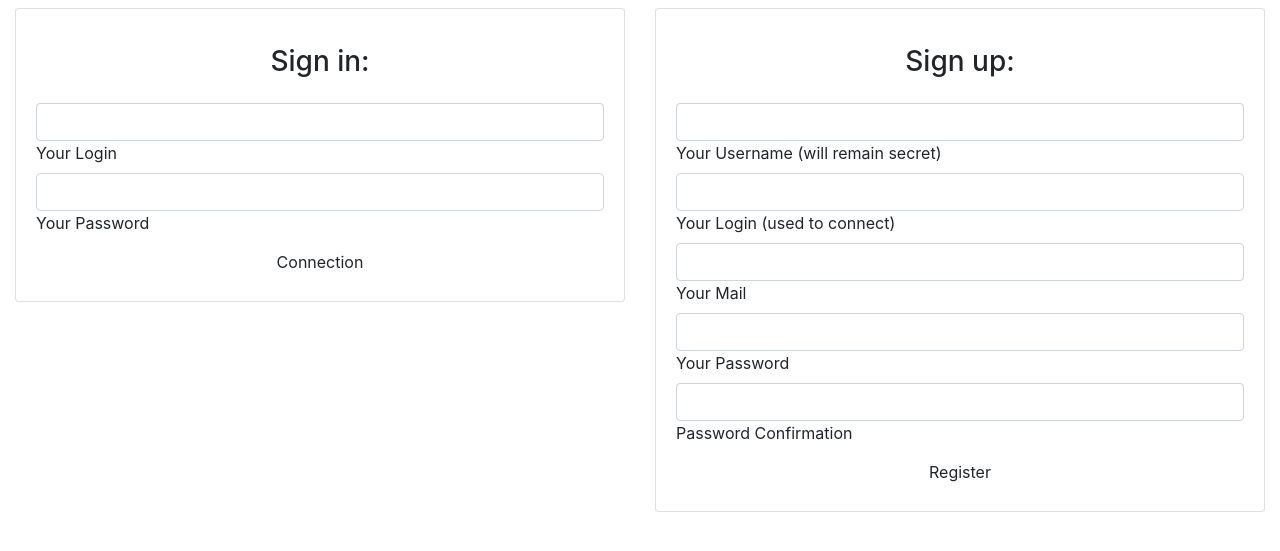
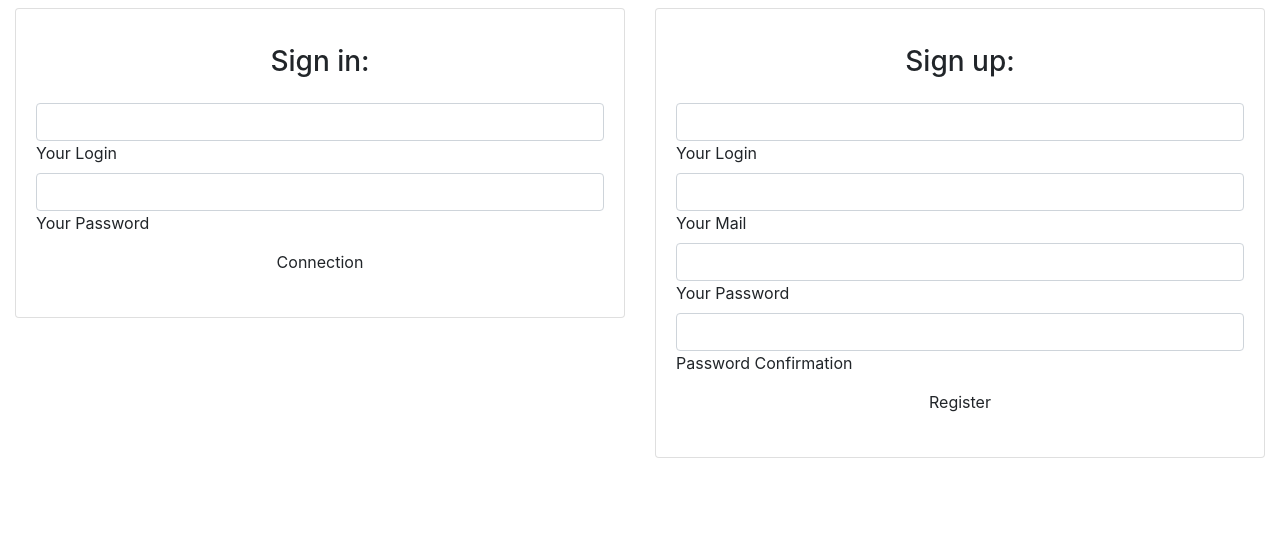
Before and after one commit to Not-the-Bees/Site-Doc-eCommercer, a PHP site: page / in a window 1280 px wide. Shown: the part 48-599 px from the top of the page. Run offline with PHP 8.4, Linux system fonts and the light colour scheme; some libraries are stand-ins or nearby versions.

Commit message:
login/register form ok avec BDD

```diff
--- a/models/modelDatabase.php
+++ b/models/modelDatabase.php
@@ -3,7 +3,7 @@
 class Database
 {
     //Initialisation du PDO et récupération de la config
-    function initializePdo()
+    public function initializePdo()
     {
 
         try {
@@ -20,7 +20,7 @@ class Database
     }
 
     //Préparation de la requête SQL
-    function prepareStatement($sql)
+    public function prepareStatement($sql)
     {
 
         $pdo_statement = null;
--- a/resources/views/index.php
+++ b/resources/views/index.php
@@ -24,22 +24,25 @@
         <div class="col-md-6 mb-4">
             <div class="card indigo form-white">
                 <div class="card-body">
+                    <form action="../controllers/login.php" method="post">
                     <h3 class="text-center white-text py-3"><i class="fa fa-user-circle"></i> Sign in:</h3>
                     <div class="md-form">
                         <i class="fa fa-user prefix white-text"></i>
-                        <input type="text" class="form-control">
+                        <input type="text" name="login" class="form-control">
                         <label>Your Login</label>
                     </div>
                     <div class="md-form">
                         <i class="fa fa-lock prefix white-text"></i>
-                        <input type="password" class="form-control">
+                        <input type="password" name="password" class="form-control">
                         <label>Your Password</label>
                     </div>
                     <div class="text-center">
-                        <button class="btn btn-outline-white waves-effect waves-light">Connection</button>
+                        <button class="btn btn-outline-white waves-effect waves-light" name="connect" type="submit">Connection</button>
                     </div>
+                    </form>
                 </div>
             </div>
+            <p class="error"><?php if (isset($error)) { echo $error; } ?></p>
         </div>
         <!-- End Login Form -->
 
@@ -48,35 +51,32 @@
         <div class="col-md-6 mb-4">
             <div class="card indigo form-white">
                 <div class="card-body">
+                    <form action="../controllers/login.php" method="post">
                     <h3 class="text-center white-text py-3"><i class="fa fa-user-circle"></i> Sign up:</h3>
                     <div class="md-form">
-                        <i class="fa fa-user-secret prefix white-text"></i>
-                        <input type="text" id="defaultForm-email1" class="form-control">
-                        <label for="defaultForm-email1">Your Username (will remain secret)</label>
-                    </div>
-                    <div class="md-form">
                         <i class="fa fa-user prefix white-text"></i>
-                        <input type="text" id="defaultForm-email1" class="form-control">
-                        <label for="defaultForm-email1">Your Login (used to connect)</label>
+                        <input type="text" name="login" id="defaultForm-log" class="form-control">
+                        <label for="defaultForm-login">Your Login</label>
                     </div>
                     <div class="md-form">
                         <i class="fa fa-envelope prefix white-text"></i>
-                        <input type="text" id="defaultForm-email1" class="form-control">
+                        <input type="text" name="email" id="defaultForm-email1" class="form-control">
                         <label for="defaultForm-email1">Your Mail</label>
                     </div>
                     <div class="md-form">
                         <i class="fa fa-lock prefix white-text"></i>
-                        <input type="password" id="defaultForm-pass1" class="form-control">
+                        <input type="password" name="pwd" id="defaultForm-pass1" class="form-control">
                         <label for="defaultForm-pass1">Your Password</label>
                     </div>
                     <div class="md-form">
                         <i class="fa fa-lock prefix white-text"></i>
-                        <input type="password" id="defaultForm-pass1" class="form-control">
-                        <label for="defaultForm-pass1">Password Confirmation</label>
+                        <input type="password" name="confirm_pwd" id="defaultForm-pass2" class="form-control">
+                        <label for="defaultForm-pass2">Password Confirmation</label>
                     </div>
                     <div class="text-center">
-                        <button class="btn btn-outline-white waves-effect waves-light">Register</button>
+                        <button class="btn btn-outline-white waves-effect waves-light" type="submit" name="register">Register</button>
                     </div>
+                    </form>
                 </div>
             </div>
         </div>
```
Also changed, not shown: controllers/login.php (+4 -7 lines), models/modelMember.php (+4 -5 lines).
